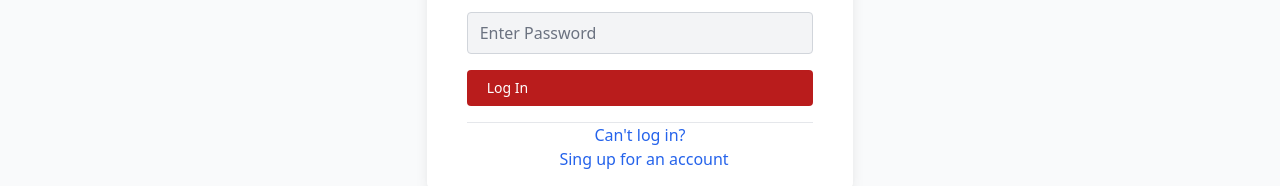
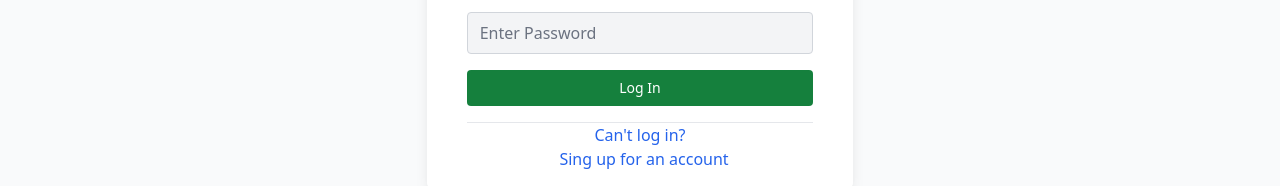
Before and after one commit to Cefz19/Trello-Clone_Project, an Angular app: page /login in a window 1280 px wide. Shown: the part 271-457 px from the top of the page. Built offline with nearby package versions, Linux system fonts and the light colour scheme.

Commit message:
The desing phase was successfully completed to continue learning the route

```diff
--- a/src/app/components/all-dialog/all-dialog.html
+++ b/src/app/components/all-dialog/all-dialog.html
@@ -33,19 +33,21 @@
 
 
     <div class="flex flex-auto space-y-2 flex-col">
-      <app-btn-component typeBtn="button" color="gray-light">
-        <fa-icon class="text-gray-800" [icon]="faUser"></fa-icon>
-        Members
+      <app-btn-component typeBtn="button" color="light">
+        <span class="flex space-x-2 text-left">
+          <fa-icon class="text-gray-800" [icon]="faUser"></fa-icon>
+        </span>
+        <span>Members</span>
       </app-btn-component>
-      <app-btn-component typeBtn="button" color="gray-light">
+      <app-btn-component typeBtn="button" color="light">
         <fa-icon class="text-gray-800" [icon]="faTag"></fa-icon>
         Labels
       </app-btn-component>
-      <app-btn-component typeBtn="button" color="gray-light">
+      <app-btn-component typeBtn="button" color="light">
         <fa-icon class="text-gray-800" [icon]="faCheckSquare"></fa-icon>
         Checklist
       </app-btn-component>
-      <app-btn-component typeBtn="button" color="gray-light">
+      <app-btn-component typeBtn="button" color="light">
         <fa-icon class="text-gray-800" [icon]="faClock"></fa-icon>
         Dates
       </app-btn-component>
--- a/src/app/components/btn-component/btn-component.html
+++ b/src/app/components/btn-component/btn-component.html
@@ -1,7 +1,7 @@
 <button
-class="text-white w-full font-medium rounded text-sm text-left px-5 py-2 focus:ring-4 "
+[type]="typeBtn"
+class="w-full font-medium rounded text-sm px-5 py-2 focus:ring-4 "
 [ngClass]="colors"
-[type]="typeBtn"
 >
 <ng-content></ng-content>
 </button>
--- a/src/app/components/btn-component/btn-component.ts
+++ b/src/app/components/btn-component/btn-component.ts
@@ -8,24 +8,62 @@ import { Component, Input } from '@angular/core';
 })
 export class BtnComponent {
   @Input() typeBtn: 'button' | 'reset' | 'submit' = 'button';
-  @Input() color = 'primary';
+  @Input() color: 'success' | 'primary' | 'danger' | 'light' | 'sky' = 'primary';
+
+  mapColors = {
+    success: {
+      'bg-success-700': true,
+      'hover:bg-success-800': true,
+      'focus:ring-success-300': true,
+      'text-white': true,
+    },
+    primary: {
+      'bg-primary-700': true,
+      'hover:bg-primary-800': true,
+      'focus:ring-primary-300': true,
+      'text-white': true,
+    },
+    danger: {
+      'bg-danger-700': true,
+      'hover:bg-danger-800': true,
+      'focus:ring-danger-300': true,
+      'text-white': true,
+    },
+    sky: {
+      'bg-sky-700': true,
+      'hover:bg-sky-800': true,
+      'focus:ring-sky-300': true,
+      'text-white': true,
+    },
+    light: {
+      'bg-gray-200': true,
+      'hover:bg-gray-500': true,
+      'focus:ring-gray-50': true,
+      'text-gray-700': true,
+    },
+  };
 
   get colors() {
-    return {
-      'text-white': this.color === 'success' || this.color === 'primary' || this.color === 'red',
-      'text-gray-700': this.color === 'gray-light' ,
-      'bg-success-700': this.color === 'success',
-      'hover:bg-success-800': this.color === 'success',
-      'focus:ring-success-300': this.color === 'success',
-      'bg-primary-700': this.color === 'primary',
-      'hover:bg-primary-800 ': this.color === 'primary',
-      'focus:ring-primary-300': this.color === 'primary',
-      'bg-red-700': this.color === 'red',
-      'hover:bg-red-800 ': this.color === 'red',
-      'focus:ring-red-300': this.color === 'red',
-      'bg-gray-200': this.color === 'gray-light',
-      'hover:bg-gray-500 ': this.color === 'gray-light',
-      'focus:ring-gray-50': this.color === 'gray-light',
+    const colors = this.mapColors[this.color];
+    if( colors ) {
+      return colors;
     }
+    return [];
+    // return {
+    //   'text-white': this.color === 'success' || this.color === 'primary' || this.color === 'red',
+    //   'text-gray-700': this.color === 'gray-light',
+    //   'bg-success-700': this.color === 'success',
+    //   'hover:bg-success-800': this.color === 'success',
+    //   'focus:ring-success-300': this.color === 'success',
+    //   'bg-primary-700': this.color === 'primary',
+    //   'hover:bg-primary-800 ': this.color === 'primary',
+    //   'focus:ring-primary-300': this.color === 'primary',
+    //   'bg-red-700': this.color === 'red',
+    //   'hover:bg-red-800 ': this.color === 'red',
+    //   'focus:ring-red-300': this.color === 'red',
+    //   'bg-gray-200': this.color === 'gray-light',
+    //   'hover:bg-gray-500 ': this.color === 'gray-light',
+    //   'focus:ring-gray-50': this.color === 'gray-light',
+    // };
   }
 }
--- a/src/app/pages/boards-component/boards-component.html
+++ b/src/app/pages/boards-component/boards-component.html
@@ -18,10 +18,12 @@
     <cdk-accordion>
       <cdk-accordion-item #accordionMenu="cdkAccordionItem">
         <button
-          class="w-full py-1 px-2 flex justity-between items-center"
           type="button"
           (click)="accordionMenu.toggle()"
         >
+        <span class="w-full py-1 px-2 flex justity-between items-center">
+
+        </span>
           My workspace
           <fa-icon [icon]="accordionMenu.expanded ? faAngleUp : faAngleDown"></fa-icon>
         </button>
--- a/src/app/pages/boards-component/boards-component.ts
+++ b/src/app/pages/boards-component/boards-component.ts
@@ -16,14 +16,15 @@ import {
 } from '@fortawesome/free-solid-svg-icons';
 import { faTrello } from '@fortawesome/free-brands-svg-icons';
 
+
 @Component({
   selector: 'app-boards-component',
   imports: [
     CommonModule,
     NavbarComponent,
     FontAwesomeModule,
-    CdkAccordionModule
-  ],
+    CdkAccordionModule,
+],
   templateUrl: './boards-component.html',
 })
 export class BoardsComponent {
--- a/src/app/pages/login-componet/login-componet.html
+++ b/src/app/pages/login-componet/login-componet.html
@@ -22,7 +22,7 @@
                             class="w-full rounded bg-gray-100 borde-2 border-gray-300" />
                     </div>
                     <div>
-                        <app-btn-component [typeBtn]="'submit'" [color]="'red'">Log In</app-btn-component>
+                        <app-btn-component [typeBtn]="'submit'" color="success">Log In</app-btn-component>
                     </div>
                 </form>
             </div>
--- a/src/index.html
+++ b/src/index.html
@@ -5,6 +5,7 @@
   <title>TrelloClone</title>
   <base href="/">
   <meta name="viewport" content="width=device-width, initial-scale=1">
+
   <link rel="icon" type="image/x-icon" href="favicon.ico">
 </head>
 <body>
```
